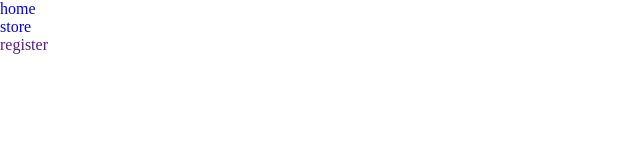
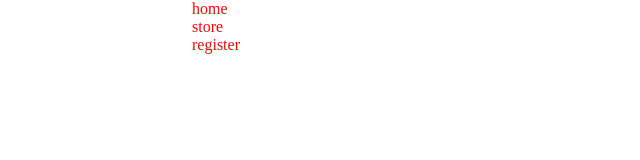
Before and after one commit to xnightwing/first, a plain HTML site: page index.html in a window 1280 px wide. Shown: the whole page, without its empty margins (0-640 px from the left). Drawn offline with Linux system fonts and the light colour scheme.

Commit message:
update css

```diff
--- /dev/null
+++ b/css/store.css
@@ -0,0 +1,20 @@
+*{
+    margin: 0;
+    padding: 0;
+    box-sizing: border-box;
+    text-decoration: none;
+    list-style: none;
+}
+nav{
+    width: 70%;
+    margin: 0 auto;
+    display: flex;
+    flex-direction: column;
+}
+a{
+    color: red;
+}
+a:hover{
+    background-color: black;
+    color: blue;
+}
--- a/index.html
+++ b/index.html
@@ -4,7 +4,7 @@
     <meta charset="UTF-8">
     <meta name="viewport" content="width=device-width, initial-scale=1.0">
     <title>Document</title>
-    <link rel="stylesheet" href="css/style.css">
+    <link rel="stylesheet" href="css/store.css">
 </head>
 <body>
     <header>
```
